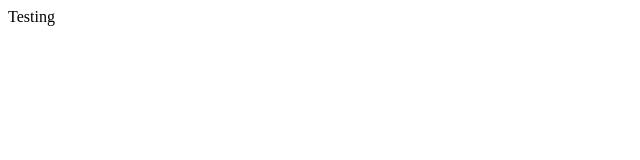
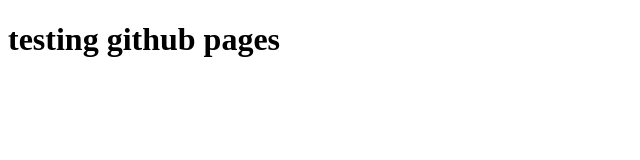
Before and after one commit to Kaiserkrow/kaiserkrow.github.io, a plain HTML site: page index.html in a window 1280 px wide. Shown: the whole page, without its empty margins (0-640 px from the left). Drawn offline with Linux system fonts and the light colour scheme.

Commit message:
Update index.html

```diff
--- a/index.html
+++ b/index.html
@@ -7,6 +7,6 @@
     <title>Document</title>
 </head>
 <body>
-    Testing
+    <h1>testing github pages</h1>
 </body>
 </html>
```
